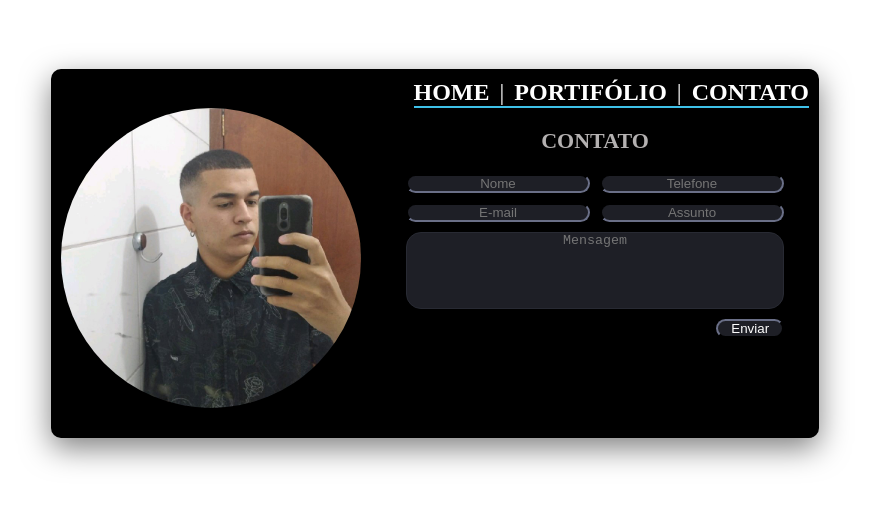
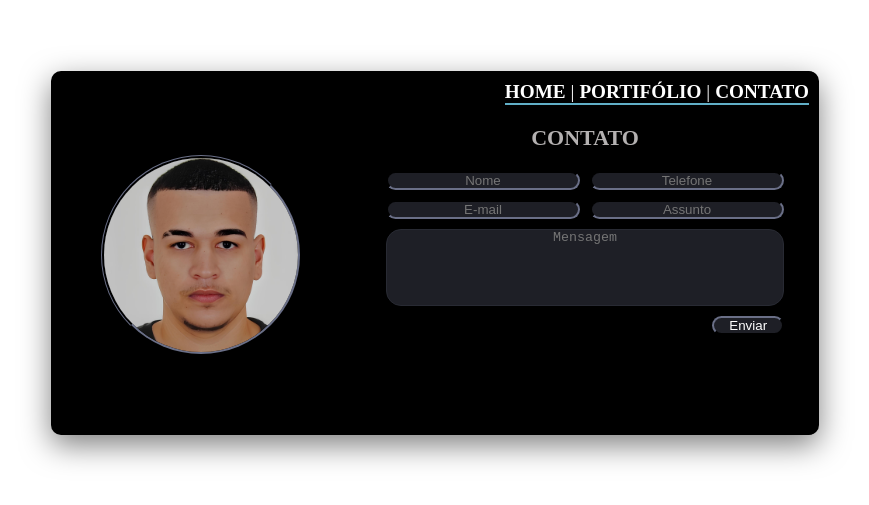
Before and after one commit to FeearkOficial/sitepessoalone, a plain HTML site: page index.html in a window 1280 px wide. Shown: the part 147-652 px from the top of the page, without its empty margins (205-1074 px from the left). Drawn offline with Linux system fonts and the light colour scheme.

Commit message:
Add files via upload

```diff
--- a/css/style.css
+++ b/css/style.css
@@ -29,11 +29,11 @@ p, h1{
 nav ul{
     list-style: none;
     display: flex;
-    gap: 10px;
+    gap: 5px;
 }
 nav ul li{
     display: inline;
-    font-size: 24px;
+    font-size: 120%;
     color: #fff;
 }
 nav ul li a{
@@ -47,7 +47,7 @@ nav ul li a:hover{
 #line{
     width: 100%;
     height: 2px;
-    background-color: rgb(62, 193, 233);
+    background-color: rgb(97, 175, 199);
     border: none;
     margin: 0px 0px;
 }
@@ -62,10 +62,16 @@ main{
     margin-bottom: 20px;
     display: flex;
     align-items: center;
+
 }
+/*Formatação imagem*/
 .profile img{
-    height: 300px;
+    height: 200px;
+    width: 200px;
     border-radius: 50%;
+    border-style:ridge ;
+    border-color: #282a33;
+    margin: 40px;
 }
 .content{
     width:100% ;
--- a/index.html
+++ b/index.html
@@ -45,7 +45,7 @@
         <main>
             <!-- Foto -->
             <section class="profile">
-                <img src="./img/logo.jpg" alt="Foto Pessoal">
+                <img src="./img/logo.png" alt="Foto Pessoal">
             </section>
             <!-- Conteúdo -->
             <section class="content">
```
Also changed, not shown: img/logo.png (added), img/logo01.jpg (added), 1 other file.
